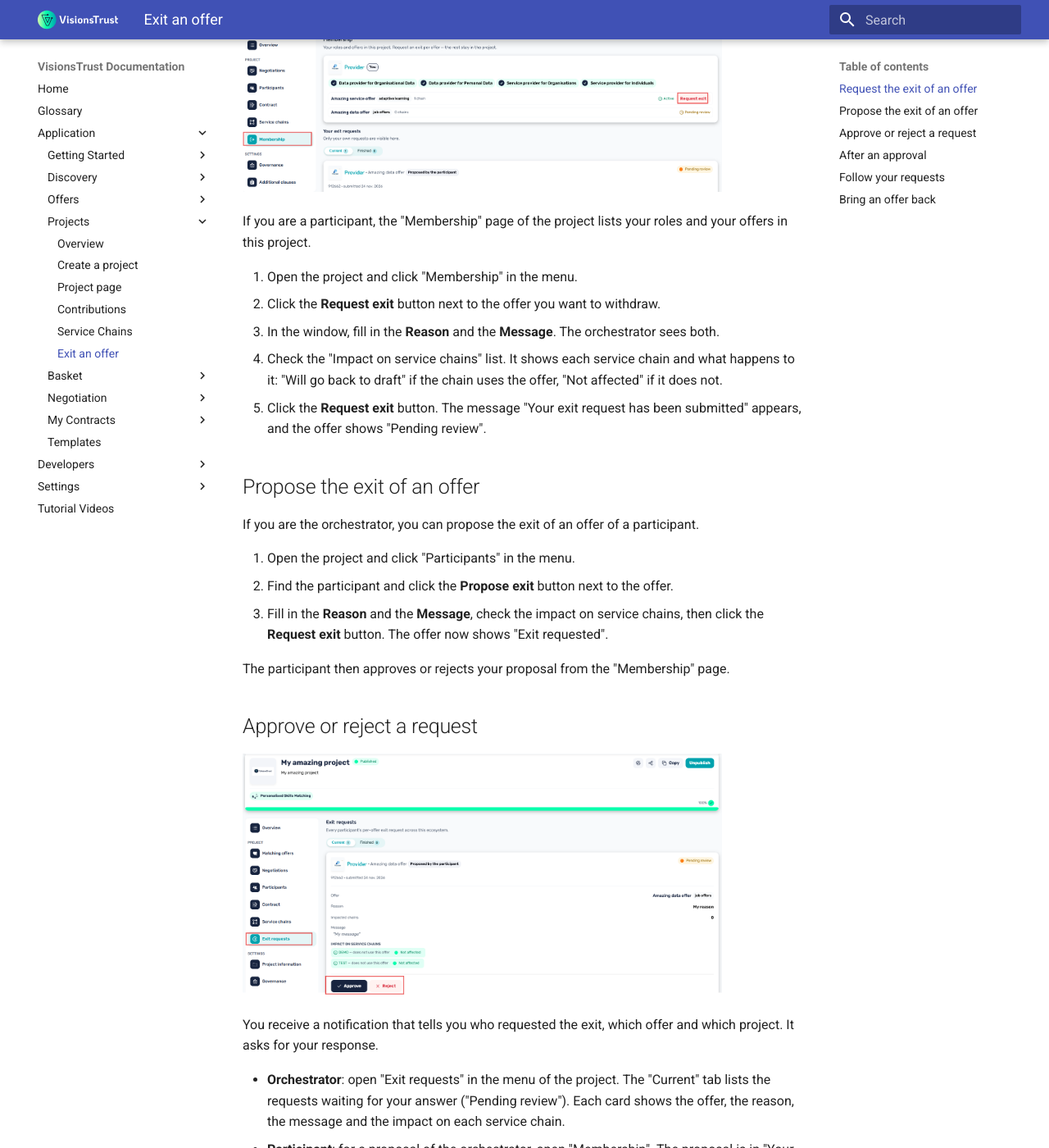
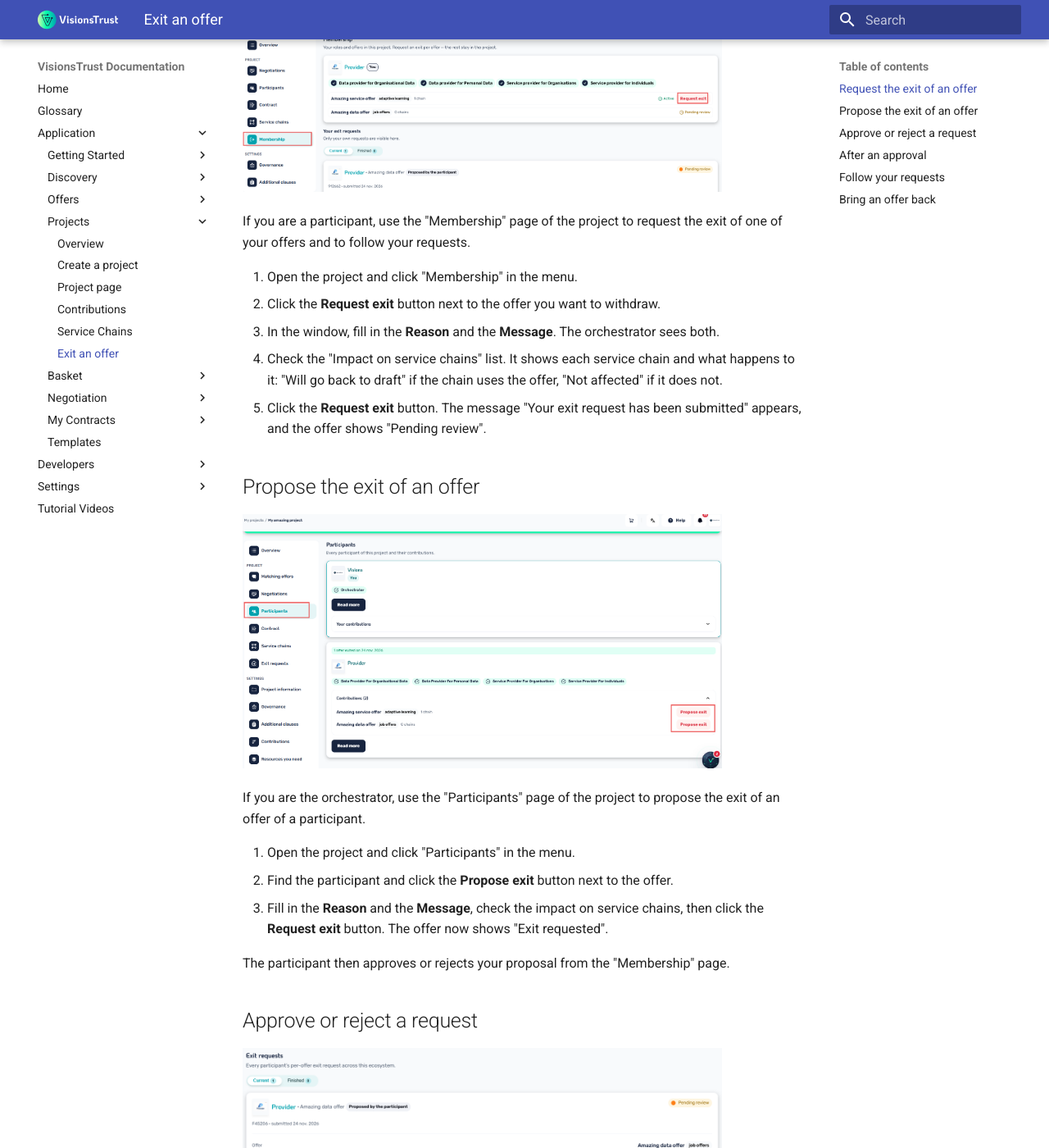
Before and after one commit to VisionsOfficial/visionstrust-docs, an MkDocs documentation site: the page built from docs/application/projects/exit-requests.md, in a window 1280 px wide and 1400 px high, scrolled down 516 px. Shown: the whole window at 82% size. Built offline with MkDocs 1.6.1 and Material for MkDocs 9.7.7, drawn with Linux system fonts in a browser that asks for light colours; some of the changed text lies outside the part shown.

Commit message:
docs: update projects and contracts

```diff
--- a/docs/application/projects/exit-requests.md
+++ b/docs/application/projects/exit-requests.md
@@ -1,4 +1,4 @@
-# Exit an offer
+# Exit requests
 
 A participant stays in a project, but can withdraw one of its offers. This is called an exit request. An exit is made offer by offer: the other offers of the participant stay in the project.
 
@@ -13,7 +13,7 @@ The other side then approves or rejects it.
 
 <p><img src="../../images/exit-membership.png" alt="The Membership page" width="85%"></p>
 
-If you are a participant, the "Membership" page of the project lists your roles and your offers in this project.
+If you are a participant, use the "Membership" page of the project to request the exit of one of your offers and to follow your requests.
 
 1. Open the project and click "Membership" in the menu.
 2. Click the **Request exit** button next to the offer you want to withdraw.
@@ -23,7 +23,9 @@ If you are a participant, the "Membership" page of the project lists your roles
 
 ## Propose the exit of an offer
 
-If you are the orchestrator, you can propose the exit of an offer of a participant.
+<p><img src="../../images/exit-participants.png" alt="The Participants page" width="85%"></p>
+
+If you are the orchestrator, use the "Participants" page of the project to propose the exit of an offer of a participant.
 
 1. Open the project and click "Participants" in the menu.
 2. Find the participant and click the **Propose exit** button next to the offer.
@@ -48,7 +50,7 @@ The exit is effective immediately:
 
 - The offer leaves the project and its contract. It no longer appears in the contract.
 - The service chains that used the offer go back to draft, without the offer. They show "Impacted by an exit request": edit them before activating them again.
-- The participant stays in the project, with its other offers. The "Participants" page shows how many offers have exited.
+- The participant stays in the project, even if it has no offer left. The offers that left can be added back through a renegotiation, not through the basket: see [Restart a negotiation](../negotiation/restarting-a-negotiation.md).
 
 If the exit is rejected, nothing changes: the offer stays in the project.
 
```
Also changed, not shown: docs/application/my-contracts/all-contracts.md (+0 -2 lines), docs/application/projects/overview.md (+1 -1 lines), docs/application/projects/project-settings.md (+13 -3 lines), docs/images/contract-overview.png (added), docs/images/exit-participants.png (added), docs/images/exit-requests.png.
